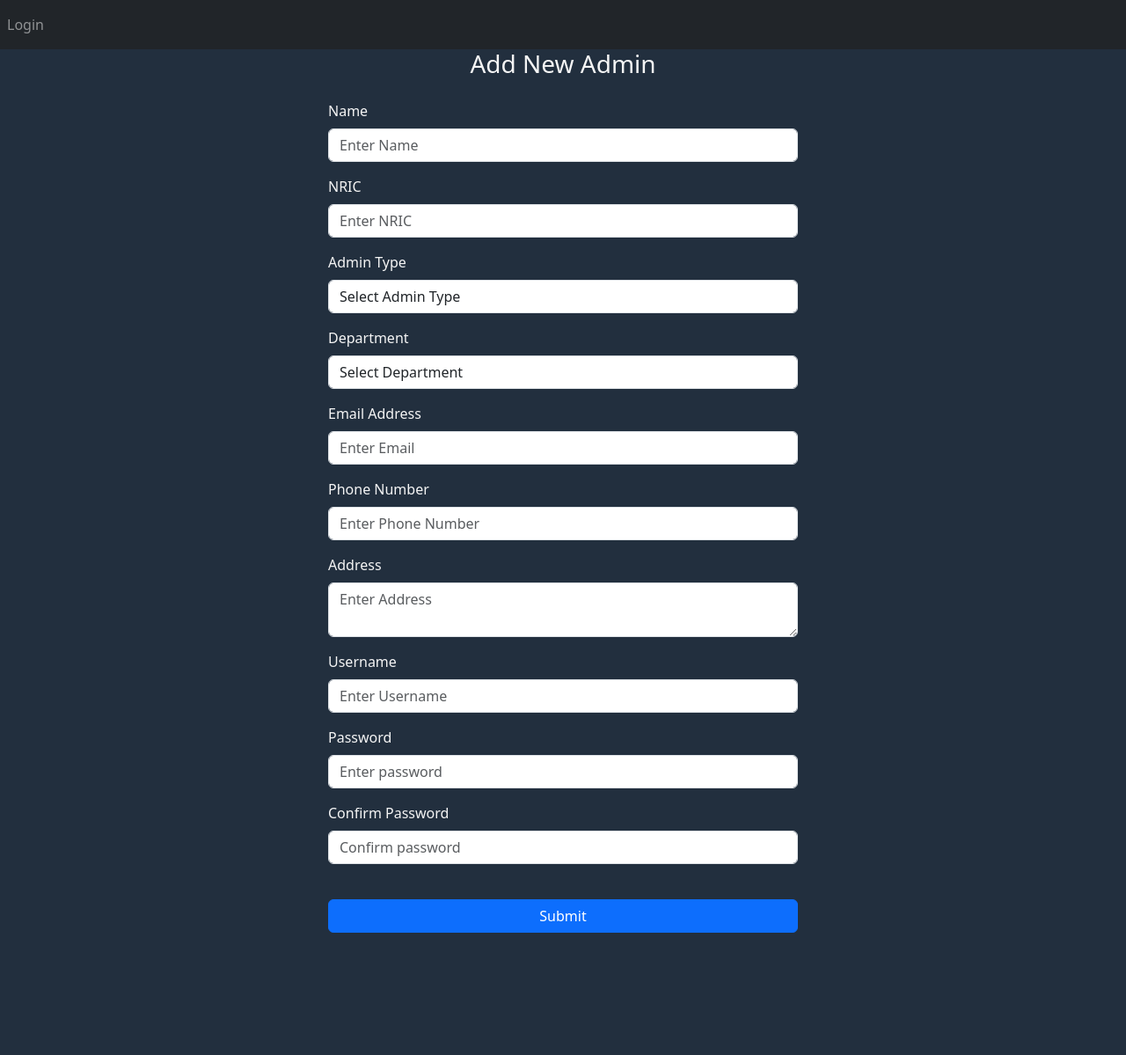
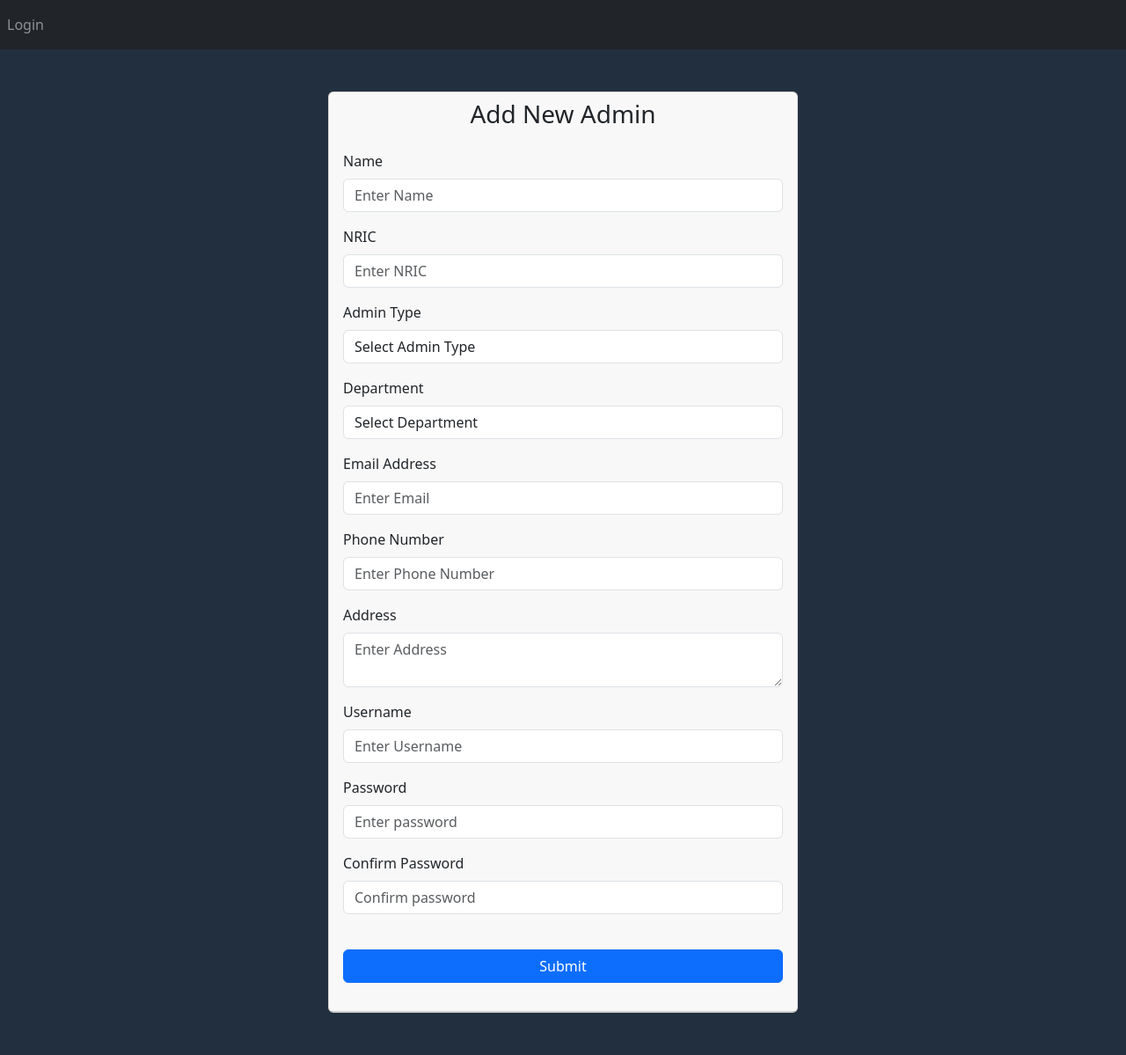
Before and after one commit to quietonmars/website3, a Flask app: page /add-new-admin in a window 1280 px wide. Shown: the whole page at 88% size. Before the commit the page ends 1060 px from the top, so only its background shows below. Run offline with Flask 3, Linux system fonts and the light colour scheme; some libraries are stand-ins or nearby versions.

Commit message:
Update new_admin.html

```diff
--- a/website/templates/new_admin.html
+++ b/website/templates/new_admin.html
@@ -1,13 +1,16 @@
 {% extends "base2.html" %} {% block title %}Add New Admin{% endblock %} {% block
 content %}
-
-<link href="https://cdn.jsdelivr.net/npm/bootstrap@5.3.0-alpha1/dist/css/bootstrap.min.css" rel="stylesheet" integrity="sha384-GLhlTQ8iRABdZLl6O3oVMWSktQOp6b7In1Zl3/Jr59b6EGGoI1aFkw7cmDA6j6gD" crossorigin="anonymous">
-
+<head>
+<link href="https://cdn.jsdelivr.net/npm/bootstrap@5.3.0-alpha1/dist/css/bootstrap.min.css" rel="stylesheet"
+    integrity="sha384-GLhlTQ8iRABdZLl6O3oVMWSktQOp6b7In1Zl3/Jr59b6EGGoI1aFkw7cmDA6j6gD" crossorigin="anonymous">
+</head>
 <body style="background-color: #222f3e; color: whitesmoke">
 
-    <div class="container">
+    <div class="container" style="color: black">
         <div class="row">
-            <div class="col-md-6 offset-md-3">
+            <div class="col-md-6 mx-auto">
+                <div class="card my-5">
+                        <div class="card-header">
                         <h3 class="text-center mb-4">Add New Admin</h3>
                         <form method="POST">
 
@@ -69,5 +72,7 @@ content %}
                     </div>
                 </div>
             </div>
+        </div>
+    </div>
 </body>
 {% endblock %}
```
Lines whose indentation alone changed are shown as unchanged.
